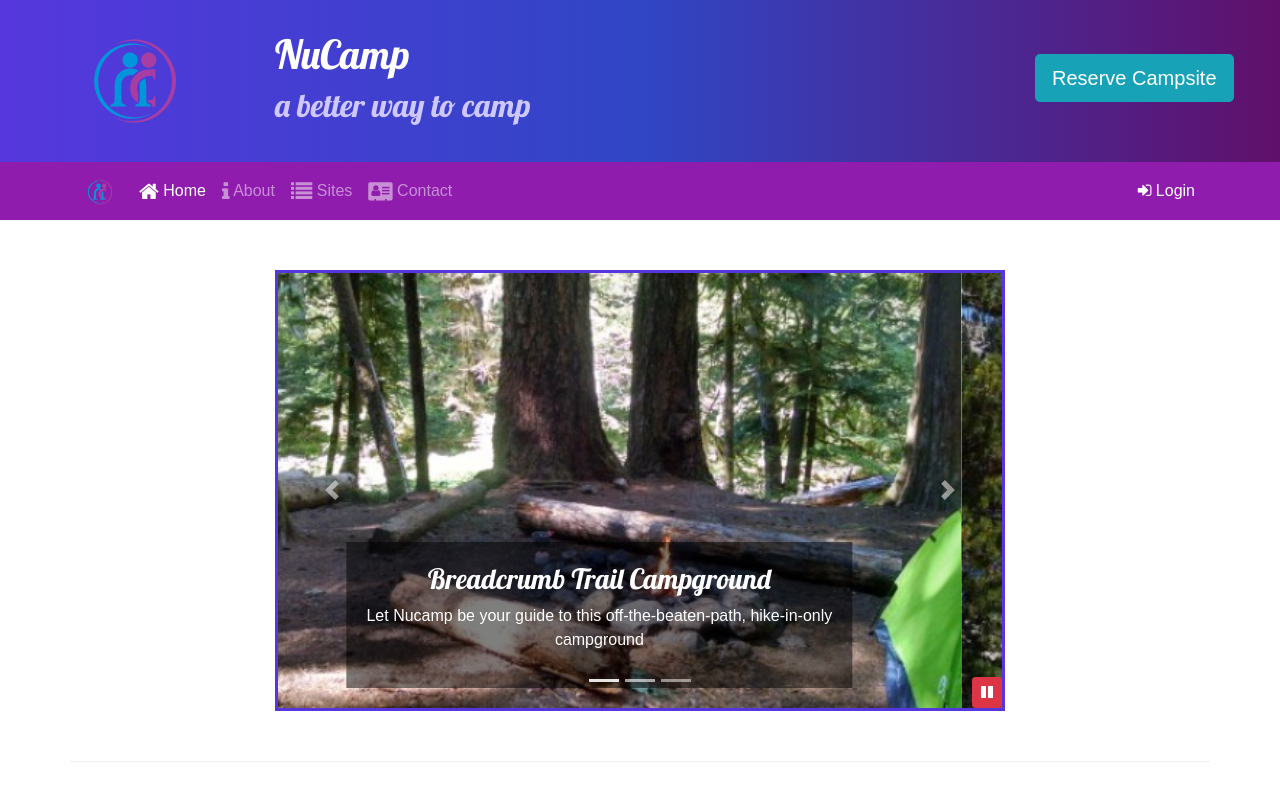
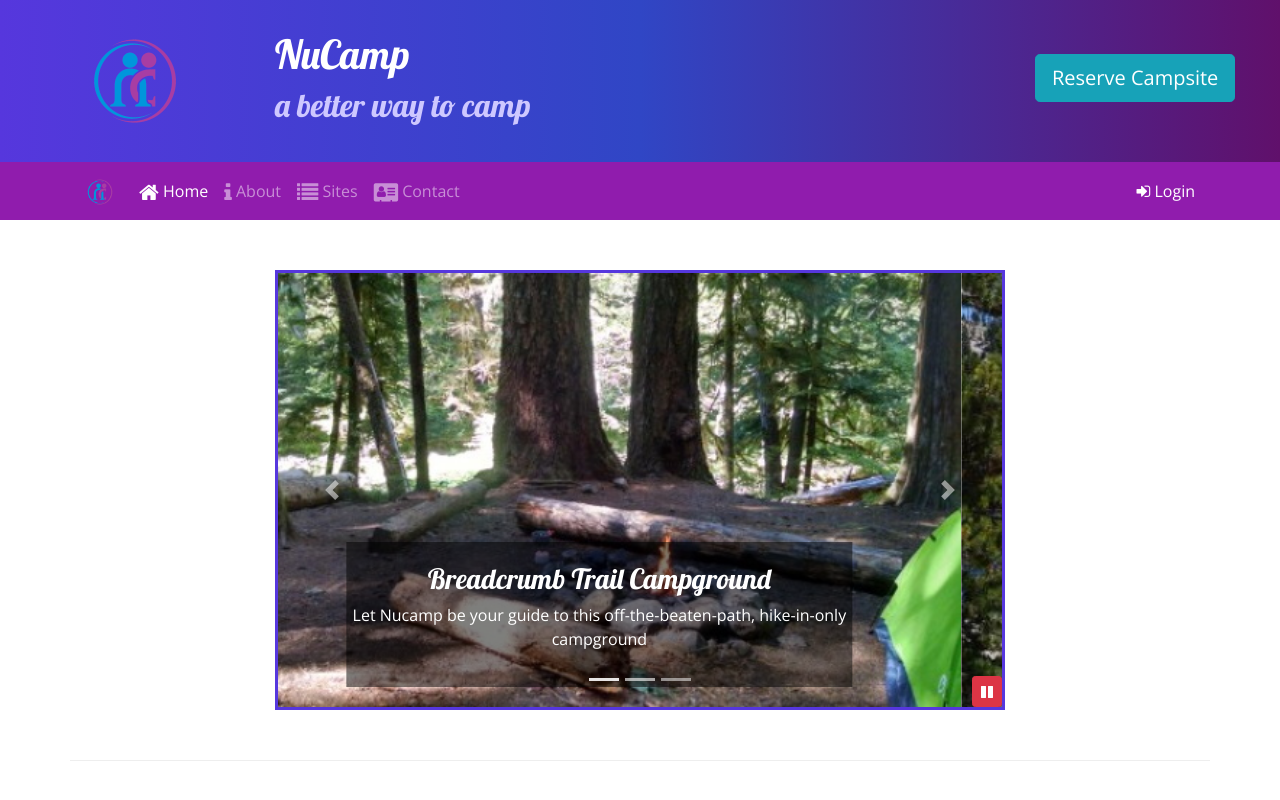
Before and after one commit to NCunningham12/NuCampSite, a website: page index.html in a window 1280 px wide. Shown: the top 800 px of the page. Drawn offline with nearby package versions, Linux system fonts and the light colour scheme.

Commit message:
Created SCSS file and compiled into new CSS

```diff
--- /dev/null
+++ b/css/styles.old.css
@@ -0,0 +1,52 @@
+body {
+    font-family: "Open-sans", sans-serif;
+}
+
+h1, h2, h3 {
+    font-family: "Lobster", cursive;
+}
+
+h2 {
+    color: #3046c5;
+}
+
+header h2 {
+    color: #cec8ff;
+}
+
+.site-footer {
+    background-image: linear-gradient(#cec8ff, white);
+    padding: 20px 0;
+}
+
+.jumbotron {
+    margin: 0;
+    padding: 30px;
+    background-image: linear-gradient(to right, #5637dd, #3046c5, #60106b);
+    color: white;
+}
+
+.row-content {
+    padding: 50px 0;
+    border-bottom: 1px ridge;
+    min-height: 200px;
+}
+
+.navbar {
+    background-color: #901cad;
+}
+
+.carousel-caption {
+    background-color: rgba(0, 0, 0, 0.5);
+}
+
+.carousel {
+    border: solid #5637dd;
+}
+
+#carouselButton {
+    position: absolute;
+    right: 0;
+    bottom: 0;
+    z-index: 100;
+}
--- /dev/null
+++ b/css/styles.scss
@@ -0,0 +1,64 @@
+$color-primary: #3046c5;
+$color-secondary: #5637dd;
+$color-pale: #cec8ff;
+$color-mid: #901cad;
+$color-dark: #60106b;
+$color-black-transparent: rgba(0,0,0,0.5);
+
+$body-font: "Open Sans", sans-serif;
+$header-font: "Lobster", cursive;
+
+body {
+    font-family: $body-font;
+}
+
+h1, h2, h3 {
+    font-family: $header-font;
+}
+
+h2 {
+    color: $color-primary;
+}
+
+header {
+    h2 {
+        color: $color-pale;
+    }
+}
+
+.site-footer {
+    background-image: linear-gradient($color-pale, white);
+    padding: 20px 0;
+}
+
+.jumbotron {
+    margin: 0;
+    padding: 30px;
+    background-image: linear-gradient(to right, $color-secondary, $color-primary, $color-dark);
+    color: white;
+}
+
+.row-content {
+    padding: 50px 0;
+    border-bottom: 1px ridge;
+    min-height: 200px;
+}
+
+.navbar {
+    background-color: $color-mid;
+}
+
+.carousel-caption {
+    background-color: $color-black-transparent;
+}
+
+.carousel {
+    border: solid $color-secondary;
+}
+
+#carouselButton {
+    position: absolute;
+    right: 0;
+    bottom: 0;
+    z-index: 100;
+}
--- a/package.json
+++ b/package.json
@@ -5,13 +5,15 @@
   "main": "index.html",
   "scripts": {
     "lite": "lite-server",
+    "scss": "node-sass -o css/ css/",
     "start": "npm run lite",
     "test": "echo \"Error: no test specified\" && exit 1"
   },
   "author": "Nathan Cunningham",
   "license": "ISC",
   "devDependencies": {
-    "lite-server": "^2.6.1"
+    "lite-server": "^2.6.1",
+    "node-sass": "^6.0.1"
   },
   "dependencies": {
     "bootstrap": "^4.5.2",
```
Also changed, not shown: css/styles.css, 1 other file.
